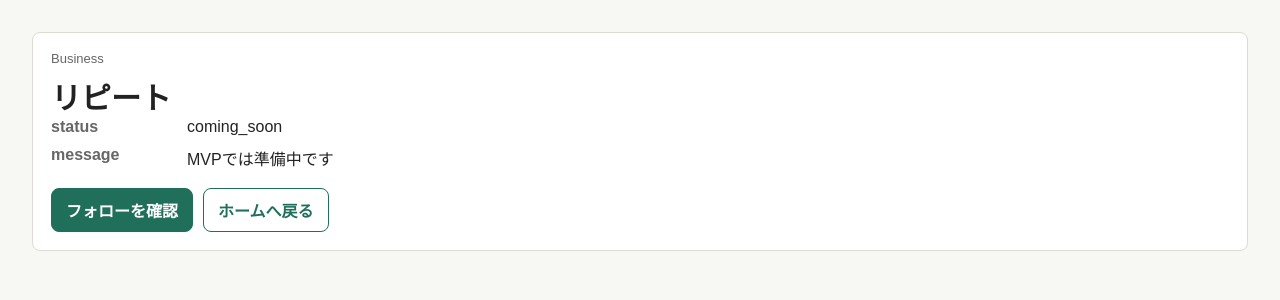
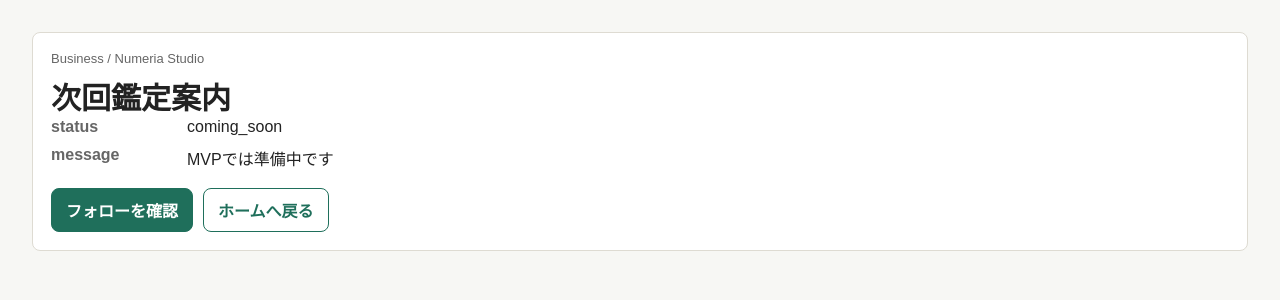
Before and after one commit to karukimori-wq/Growth-Engine, a Next.js app: page /app/business/repeat in a window 1280 px wide. Shown: the top 300 px of the page. Built offline with nearby package versions, Linux system fonts and the light colour scheme.

Commit message:
Render repeat coming soon with studio labels

```diff
--- a/src/app/app/business/repeat/page.tsx
+++ b/src/app/app/business/repeat/page.tsx
@@ -1,20 +1,18 @@
-export default function RepeatPage() {
+import { BusinessComingSoon } from "../_components/business-coming-soon";
+
+type Props = {
+  searchParams: Promise<Record<string, string | string[] | undefined>>;
+};
+
+export default async function RepeatPage({ searchParams }: Props) {
   return (
-    <main className="main">
-      <section className="card">
-        <p className="eyebrow">Business</p>
-        <h1 className="page-title">リピート</h1>
-        <dl className="definition-list compact">
-          <dt>status</dt>
-          <dd>coming_soon</dd>
-          <dt>message</dt>
-          <dd>MVPでは準備中です</dd>
-        </dl>
-        <div className="action-row">
-          <a className="button" href="/app/business/followups/followup_res_001_post_session">フォローを確認</a>
-          <a className="button secondary" href="/app/business">ホームへ戻る</a>
-        </div>
-      </section>
-    </main>
+    <BusinessComingSoon
+      menuKey="repeat"
+      searchParams={await searchParams}
+      primaryAction={{
+        label: "フォローを確認",
+        href: "/app/business/followups/followup_res_001_post_session"
+      }}
+    />
   );
 }
```
